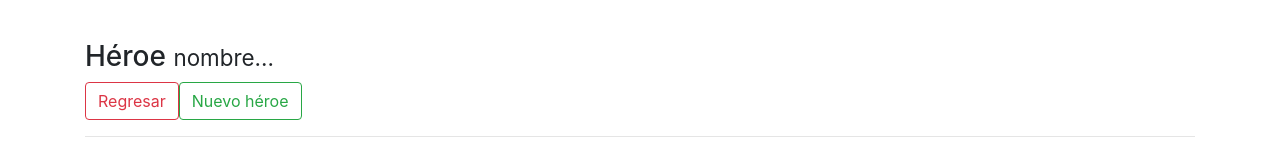
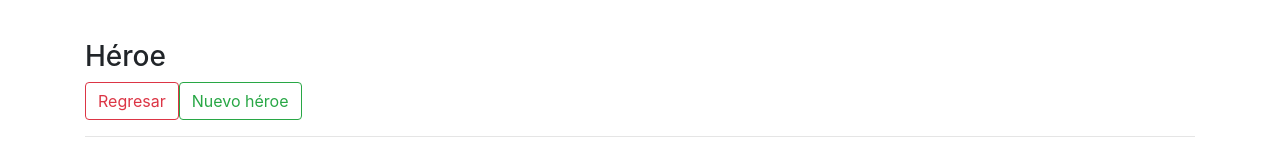
Before and after one commit to difagume/heroesApp, an Angular app: page /heroe/1 in a window 1280 px wide. Shown: the top 157 px of the page. Built offline with nearby package versions, Linux system fonts and the light colour scheme; no server answers.

Commit message:
Maquillaje para la pantalla de héroes

```diff
--- a/src/app/components/heroes/heroe.component.html
+++ b/src/app/components/heroes/heroe.component.html
@@ -1,5 +1,5 @@
 <h3>Héroe
-  <small>nombre...</small>
+  <small>{{ heroe.nombre }}</small>
 </h3>
 <button [routerLink]="[ 'heroes' ]" class="btn btn-outline-danger">
   Regresar
--- a/src/app/components/heroes/heroes.component.html
+++ b/src/app/components/heroes/heroes.component.html
@@ -47,6 +47,14 @@
 
       </table>
 
+      <div *ngIf="(heroes | keys).length===0 && !loading" class="alert alert-info" role="alert">
+        <strong>No hay</strong> registros que mostrar.
+      </div>
+
+      <div *ngIf="loading" class="alert alert-warning" role="alert">
+        <strong>Cargando...</strong> por favor espere.
+      </div>
+
     </div>
 
   </div>
--- a/src/app/components/heroes/heroes.component.ts
+++ b/src/app/components/heroes/heroes.component.ts
@@ -9,14 +9,24 @@ import { HeroesService } from '../../services/heroes.service';
 export class HeroesComponent implements OnInit {
 
   heroes: any[] = [];
+  loading = true;
 
   constructor(private _heroesService: HeroesService) {
 
     // Procedimiento para leer los héroes
     this._heroesService.getHeroes()
       .subscribe(data => {
-        console.log('getHeroes: ', data);
+
+        // Sin el timeout
         this.heroes = data;
+        this.loading = false;
+
+        // Con timeout
+        /* setTimeout(() => {
+          console.log('getHeroes: ', data);
+          this.heroes = data;
+          this.loading = false;
+        }, 1000); */
       });
   }
 
```
